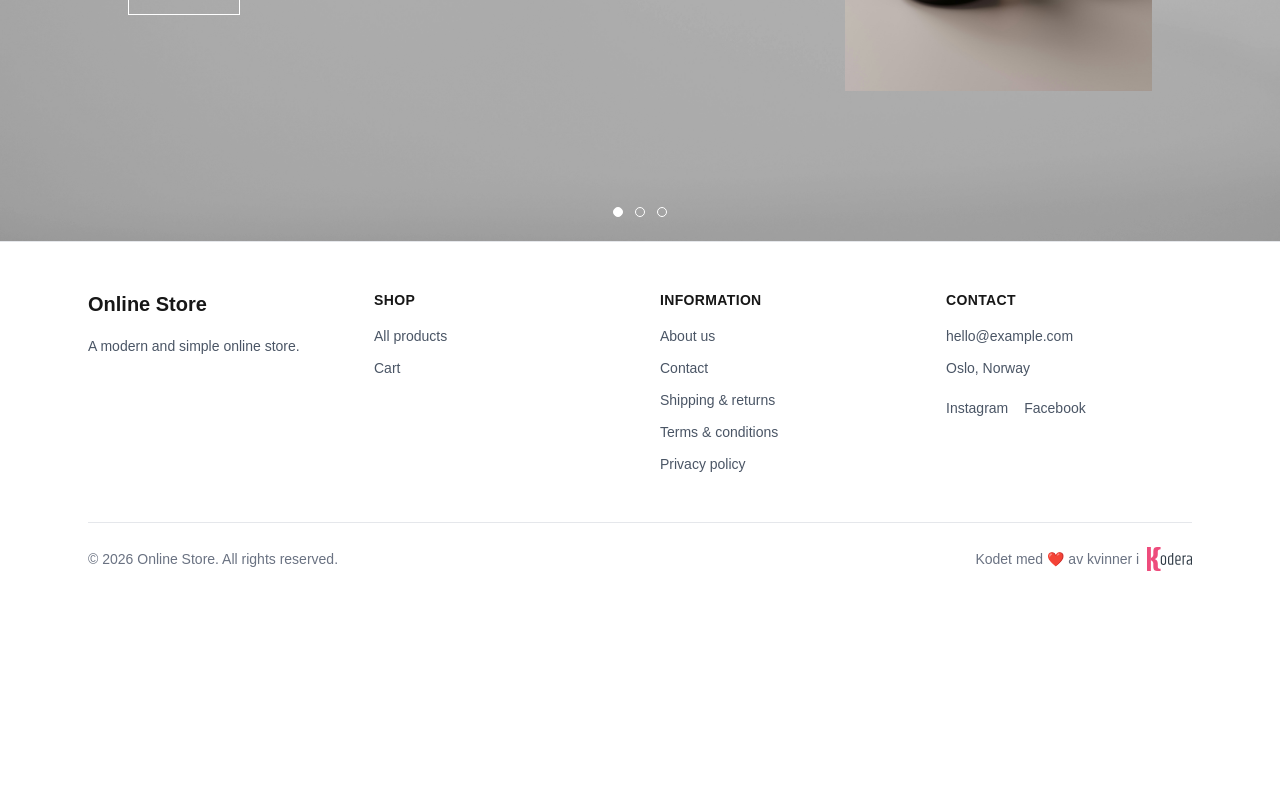
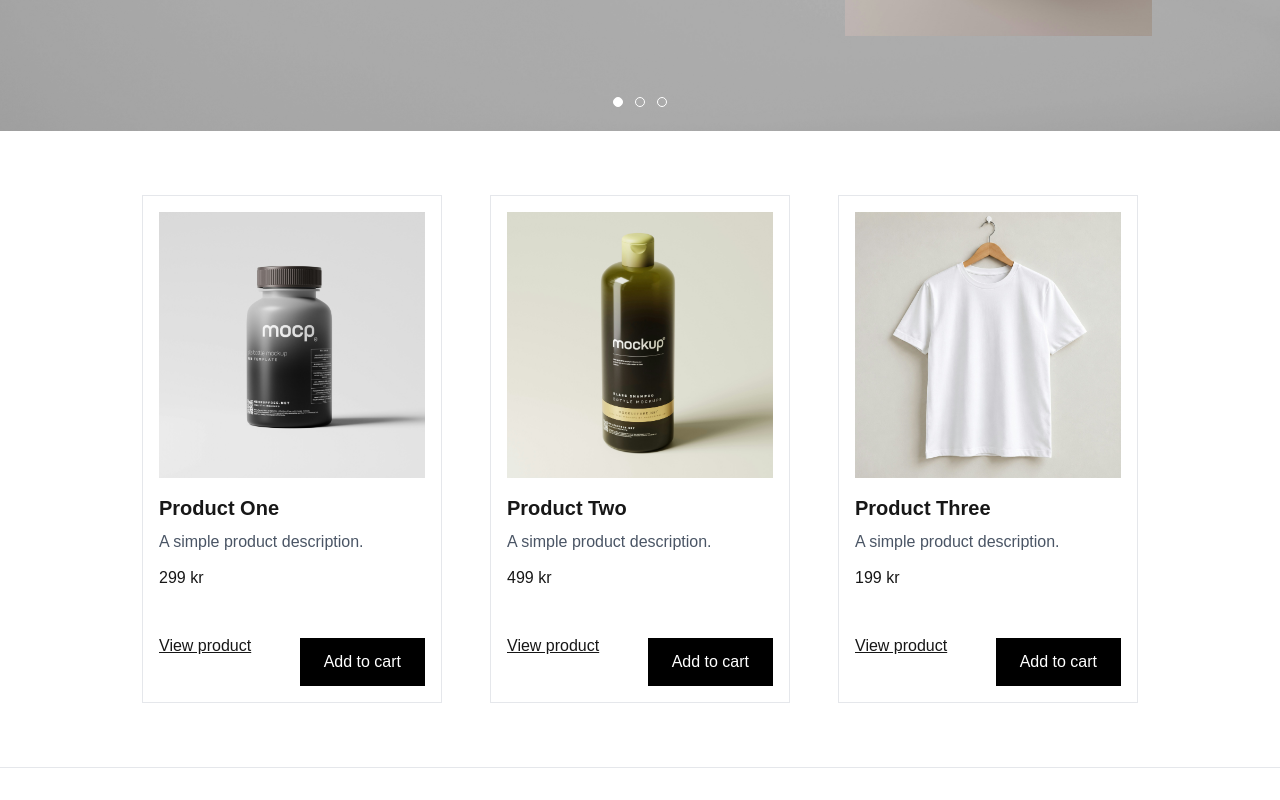
Before and after one commit to LineSvensen/online-store-next-mal, a Next.js app: page / in a window 1280 px wide. Shown: the part 580-1380 px from the top of the page. Before the commit the page ends 1199 px from the top, so only its background shows below. Built offline with nearby package versions, Linux system fonts and the light colour scheme.

Commit message:
all products on homepage

```diff
--- a/src/app/page.js
+++ b/src/app/page.js
@@ -1,11 +1,12 @@
-import Image from "next/image";
 import HeroBanner from "@/components/Herobanner";
+import ProductGrid from "@/components/ProductGrid";
 
 export default function Home() {
   return (
     <div className="">
       <main className="">
         <HeroBanner />
+        <ProductGrid />
       </main>
     </div>
   );
--- a/src/app/products/[slug]/page.js
+++ b/src/app/products/[slug]/page.js
@@ -1,6 +1,6 @@
 import { getProductBySlug } from "@/lib/products";
 import { notFound } from "next/navigation";
-import AddToCartButton from "@/components/AddToCartButton.js";
+
 
 //single product page
 
@@ -25,7 +25,7 @@ export default async function ProductPage({ params }) {
 
             <p className="mt-6 text-xl font-semibold">{product.price} kr</p>
 
-            <AddToCartButton product={product} />
+
           </div>
         </div>
       </div>
--- a/src/components/Herobanner.js
+++ b/src/components/Herobanner.js
@@ -29,8 +29,8 @@ const slides = [
 
   {
     id: 3,
-    image: "/images/hero/hero-3.jpg",
-    foregroundImage: "/images/hero/hero-3-product.png",
+    image: "/images/Herobanner/blobs.jpg",
+    foregroundImage: "/images/Herobanner/nuts.jpg",
     eyebrow: "Our favourites",
     title: "Find your new favourite.",
     text: "A curated selection of products we love.",
@@ -105,7 +105,7 @@ export default function HeroBanner() {
       onTouchStart={handleTouchStart}
       onTouchEnd={handleTouchEnd}
     >
-      <div className="relative h-screen sm:h-[760px] md:h-[650px] lg:h-[720px] xl:h-[760px]">
+      <div className="relative h-screen sm:h-[650px]">
         {/* Background */}
         {slides.map((item, index) => (
           <div
--- a/src/components/ProductCard.js
+++ b/src/components/ProductCard.js
@@ -1,11 +1,22 @@
+import Image from "next/image";
 import Link from "next/link";
 
-//product card
+import AddToCartButton from "./AddToCartButton";
 
 export default function ProductCard({ product }) {
   return (
-    <article className="border border-gray-200 p-4">
-      <div className="aspect-square bg-gray-100" />
+    <article className="min-w-[300px] max-w-[330px] border border-gray-200 p-4">
+      <Link href={`/products/${product.slug}`} className="block">
+        <div className="relative aspect-square overflow-hidden bg-gray-100">
+          <Image
+            src={product.image}
+            alt={product.name}
+            fill
+            className="object-cover transition-transform duration-300 hover:scale-105"
+            sizes="(max-width: 640px) 100vw, (max-width: 1024px) 50vw, 330px"
+          />
+        </div>
+      </Link>
 
       <div className="mt-4">
         <h2 className="text-xl font-semibold">{product.name}</h2>
@@ -14,12 +25,13 @@ export default function ProductCard({ product }) {
 
         <p className="mt-3 font-medium">{product.price} kr</p>
 
-        <Link
-          href={`/products/${product.slug}`}
-          className="mt-4 inline-block underline"
-        >
-          View product
-        </Link>
+        <div className="mt-4 flex items-center justify-between gap-4">
+          <Link href={`/products/${product.slug}`} className="underline">
+            View product
+          </Link>
+
+          <AddToCartButton product={product} />
+        </div>
       </div>
     </article>
   );
--- /dev/null
+++ b/src/components/ProductGrid.js
@@ -0,0 +1,18 @@
+// components/ProductGrid.js
+
+import ProductCard from "@/components/ProductCard";
+import { getProducts } from "@/lib/products";
+
+export default function ProductGrid() {
+  const products = getProducts();
+
+  return (
+    <section className="flex justify-center items-center mx-auto max-w-7xl px-6 py-16">
+      <div className="grid gap-6 sm:gap-12 sm:grid-cols-2 lg:grid-cols-3">
+        {products.map((product) => (
+          <ProductCard key={product.id} product={product} />
+        ))}
+      </div>
+    </section>
+  );
+}
--- a/src/data/products.json
+++ b/src/data/products.json
@@ -5,7 +5,7 @@
     "slug": "product-one",
     "description": "A simple product description.",
     "price": 299,
-    "image": "/images/dummy.jpg"
+    "image": "/images/Herobanner/pills.jpg"
   },
   {
     "id": 2,
@@ -13,7 +13,7 @@
     "slug": "product-two",
     "description": "A simple product description.",
     "price": 499,
-    "image": "/images/dummy.jpg"
+    "image": "/images/Herobanner/shampoo.jpg"
   },
   {
     "id": 3,
@@ -21,6 +21,6 @@
     "slug": "product-three",
     "description": "A simple product description.",
     "price": 199,
-    "image": "/images/dummy.jpg"
+    "image": "/images/Herobanner/shirt.jpg"
   }
 ]
```
